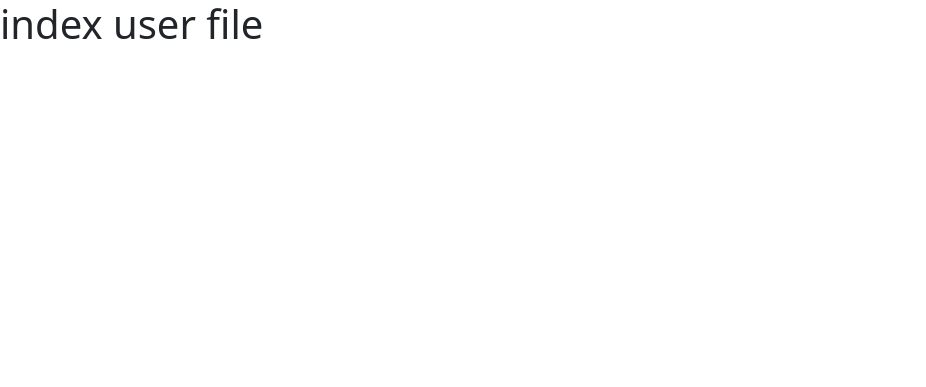
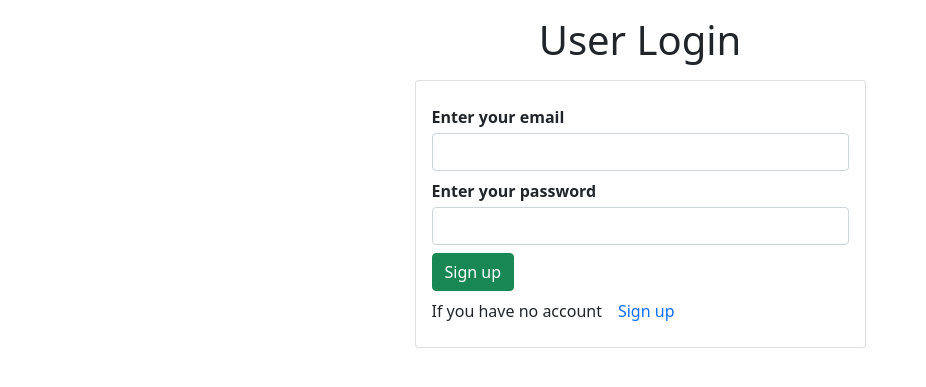
Before and after one commit to hvhuy2004/Flask_Project_CRUD, a Flask app: page /user/ in a window 1280 px wide. Shown: the top 387 px of the page, without its empty margins (0-926 px from the left). Run offline with Flask 3, Linux system fonts and the light colour scheme.

Commit message:
second commit user sign in

```diff
--- a/main.py
+++ b/main.py
@@ -1,12 +1,16 @@
-from flask import Flask, render_template, request, flash, redirect
+from flask import Flask, render_template, request, flash, redirect, session
 from flask_sqlalchemy import SQLAlchemy
+from flask_session import Session
 from flask_bcrypt import Bcrypt
 
 app = Flask(__name__)
 app.config['SQLALCHEMY_DATABASE_URI'] = "sqlite:///ums.sqlite"
 app.config["SECRET_KEY"] = 'c782718b0501dc77c66148d9'
+app.config["SESSION_PARMANENT"]=False
+app.config["SESSION_TYPE"]='filesystem'
 db = SQLAlchemy(app)
 bcrypt = Bcrypt(app)
+Session(app)
 
 # User class
 class User(db.Model):
@@ -40,9 +44,35 @@ def adminIndex():
 # -------------------user area-------------------
 
 # User login
-@app.route('/user/')
+@app.route('/user/', methods=['POST','GET'])
 def userIndex():
-    return render_template('user/index.html', title="User Login")
+    if request.method == 'POST':
+
+        # get the name of the field
+        email = request.form.get('email')
+        password = request.form.get('password')
+
+        # check user exist in this email or not
+        users = User().query.filter_by(email=email).first()
+        if users and bcrypt.check_password_hash(users.password, password):
+
+            # check the admin approved your account or not
+            is_approve = User.query.filter_by(id=users.id).first()
+            # first return the is_approve:
+            if is_approve.status ==0:
+                flash('Your account is not approved by Admin', 'danger')
+                return redirect('/user/')
+            else:
+                session['user_id'] = users.id
+                session['username'] = users.username
+                flash('Login Successfully', 'success')
+                return redirect('/user/dashboard')
+        else:
+            flash('Invalid Email and Password', 'danger')
+            return redirect('/user/')
+
+    else:
+        return render_template('user/index.html', title="User Login")
 
 # User register
 @app.route('/user/signup', methods=['POST', 'GET'])
@@ -79,6 +109,12 @@ def userSignup():
         return render_template('user/signup.html', title="User Signup")
 
 
+# User dashboard
+@app.route('/user/dashboard')
+def userDashboard():
+    if session.get('username'):
+        return f"{session.get('username')}"
+
 # Route để xem tất cả tài khoản
 @app.route('/admin/users')
 def view_users():
--- a/templates/user/index.html
+++ b/templates/user/index.html
@@ -1,5 +1,41 @@
 {% extends "user/layout.html" %}
 
 {% block content %}
-<h1>index user file</h1>
+<div class="container">
+    <h1 class="text-center my-3">
+        User Login
+    </h1>
+    <div class="row d-flex justify-content-center">
+        <div class="col-xl-5 col-lg-5 col-md-6 col-sm-12">
+            {% with messages = get_flashed_messages(with_categories=true) %}
+            {% if messages %}
+            {% for category, message in messages %}
+            <div class="alert alert-{{category}}">
+                <strong>{{message}}</strong>
+            </div>
+            {% endfor %}
+            {% endif %}
+            {% endwith %}
+            <div class="card">
+                <div class="card-body">
+                    <form action="" method="post">
+
+                        <div class="my-2">
+                            <label for=""><b>Enter your email</b></label>
+                            <input type="email" name="email" id="email" class="form-control my-1">
+                        </div>
+
+                        <div class="my-2">
+                            <label for=""><b>Enter your password</b></label>
+                            <input type="password" name="password" id="password" class="form-control my-1">
+                        </div>
+                        <button class="btn btn-success">Sign up</button>
+                        <span class="d-flex align-items-center">If you have no account<a href="/user/signup"
+                                class="text-center nav-link">Sign up</a></span>
+                    </form>
+                </div>
+            </div>
+        </div>
+    </div>
+</div>
 {% endblock content %}
```
Also changed, not shown: instance/ums.sqlite, 2 other files.
